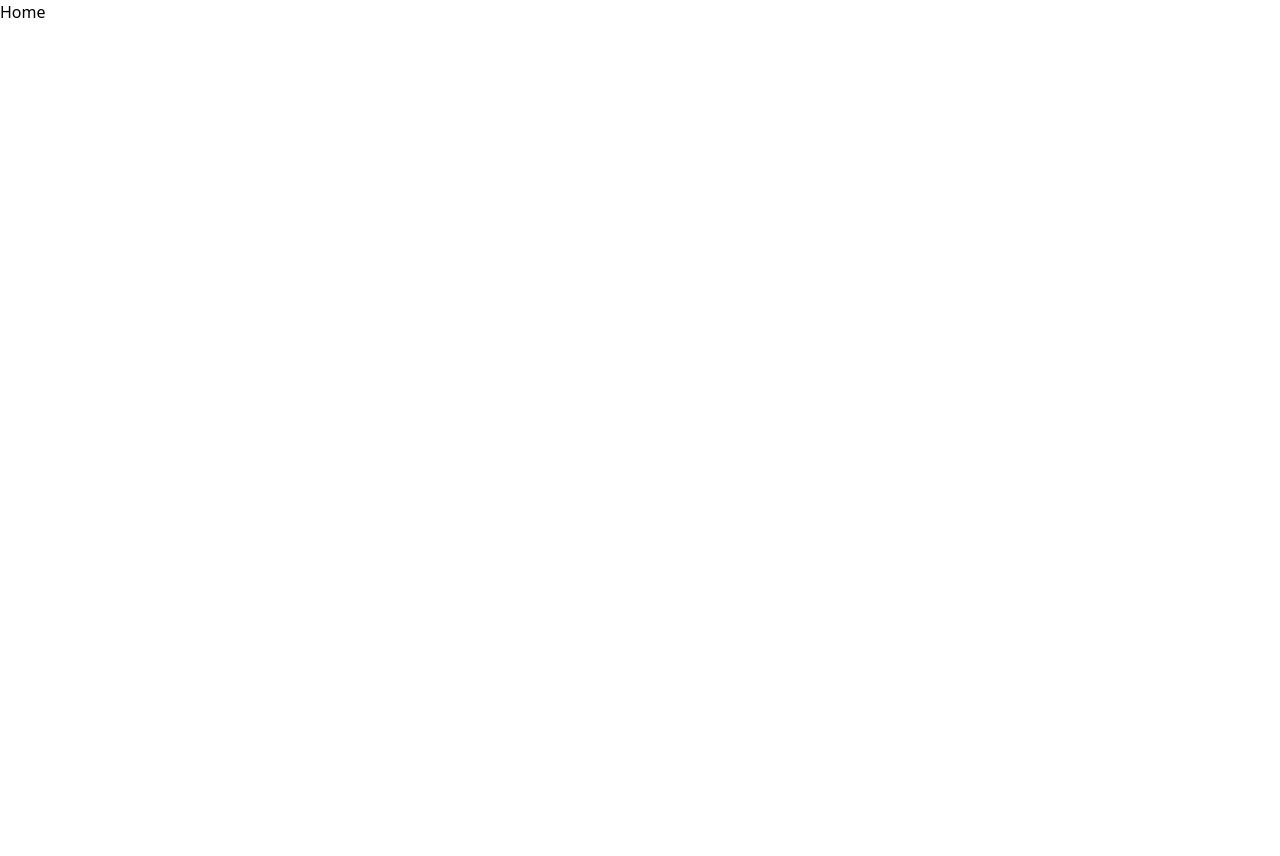
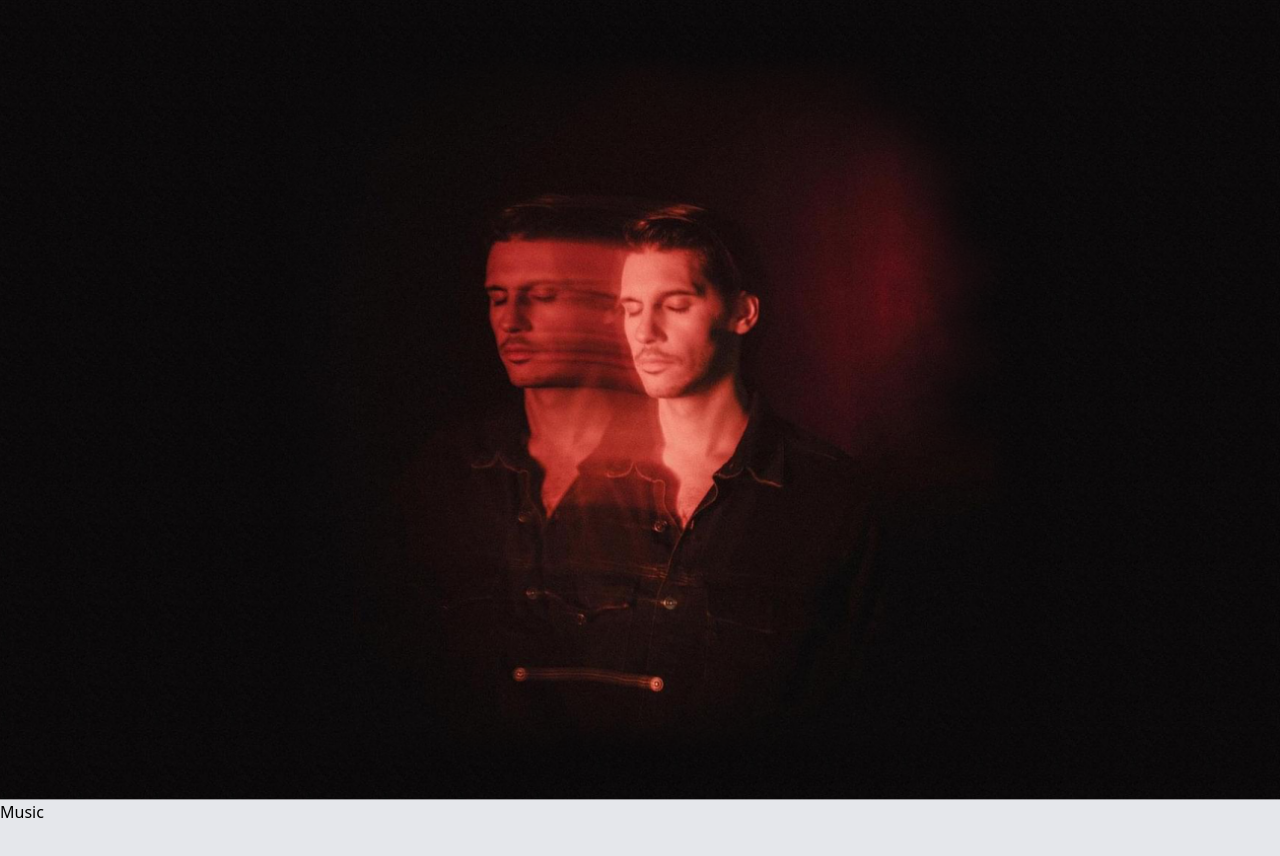
Before and after one commit to abdullah-turgut/can-ozan, a React (Vite) app in the folder frontend/: page / in a window 1280 px wide. Shown: the top 856 px of the page. Before the commit the page ends 800 px from the top, so only its background shows below. Built offline with nearby package versions, Linux system fonts and the light colour scheme.

Commit message:
Hero section started

```diff
--- a/frontend/src/App.jsx
+++ b/frontend/src/App.jsx
@@ -1,5 +1,5 @@
 import { Routes, Route } from 'react-router-dom';
-import Home from './pages/Home';
+import Home from './pages/Home/Home';
 
 function App() {
   return (
--- a/frontend/src/pages/Home.jsx
+++ /dev/null
@@ -1,5 +0,0 @@
-import React from 'react';
-
-export default function Home() {
-  return <div>Home</div>;
-}
--- /dev/null
+++ b/frontend/src/pages/Home/Home.jsx
@@ -0,0 +1,16 @@
+import React from 'react';
+import Hero from './sections/Hero';
+
+export default function Home() {
+  return (
+    <div className="flex flex-col">
+      <section className="h-screen bg-gray-100">
+        <Hero />
+      </section>
+      <section className="h-screen bg-gray-200">Music</section>
+      <section className="h-screen bg-gray-300">Video</section>
+      <section className="h-screen bg-gray-400">Concerts</section>
+      <section className="h-screen bg-gray-500">Contact</section>
+    </div>
+  );
+}
--- /dev/null
+++ b/frontend/src/pages/Home/sections/Hero.jsx
@@ -0,0 +1,10 @@
+import React from 'react';
+import HeroImg from '../../../assets/hero.png';
+
+export default function Hero() {
+  return (
+    <div className="w-full h-full relative">
+      <img src={HeroImg} alt="" className="h-full w-full object-cover" />
+    </div>
+  );
+}
```
Also changed, not shown: frontend/src/assets/hero.png (added), frontend/src/components/Footer.jsx (added).
